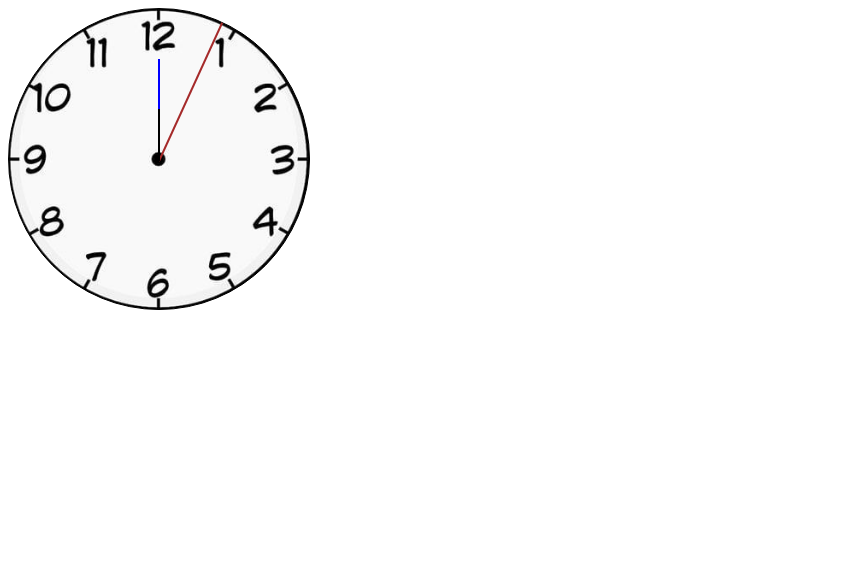
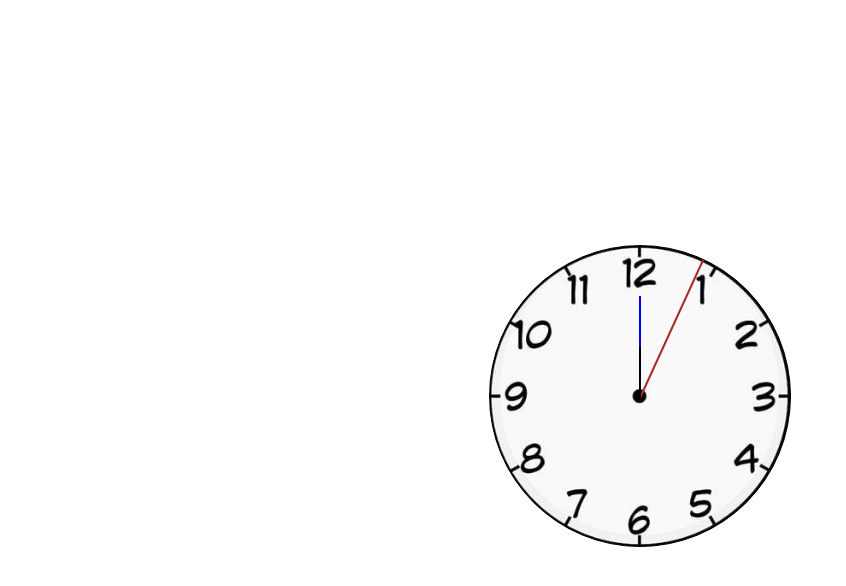
Before and after one commit to Prabesh001/Projects, a plain HTML site: page Clock/index.html in a window 1280 px wide. Shown: the whole page, without its empty margins (0-846 px from the left). Drawn offline with Linux system fonts and the light colour scheme.

Commit message:
some small adjustment

```diff
--- a/Clock/index.html
+++ b/Clock/index.html
@@ -3,8 +3,15 @@
 <head>
   <meta charset="UTF-8">
   <meta name="viewport" content="width=device-width, initial-scale=1.0">
-  <title>Document</title>
+  <title>Clock</title>
+  <link rel="shortcut icon" href="clock.jpg" type="image/x-icon">
   <style>
+    body{
+      height: 97vh;
+      display: flex;
+      justify-content: center;
+      align-items: center;
+    }
     .clock{
       background-image: url('clock.jpg');
       background-position: center;
```
